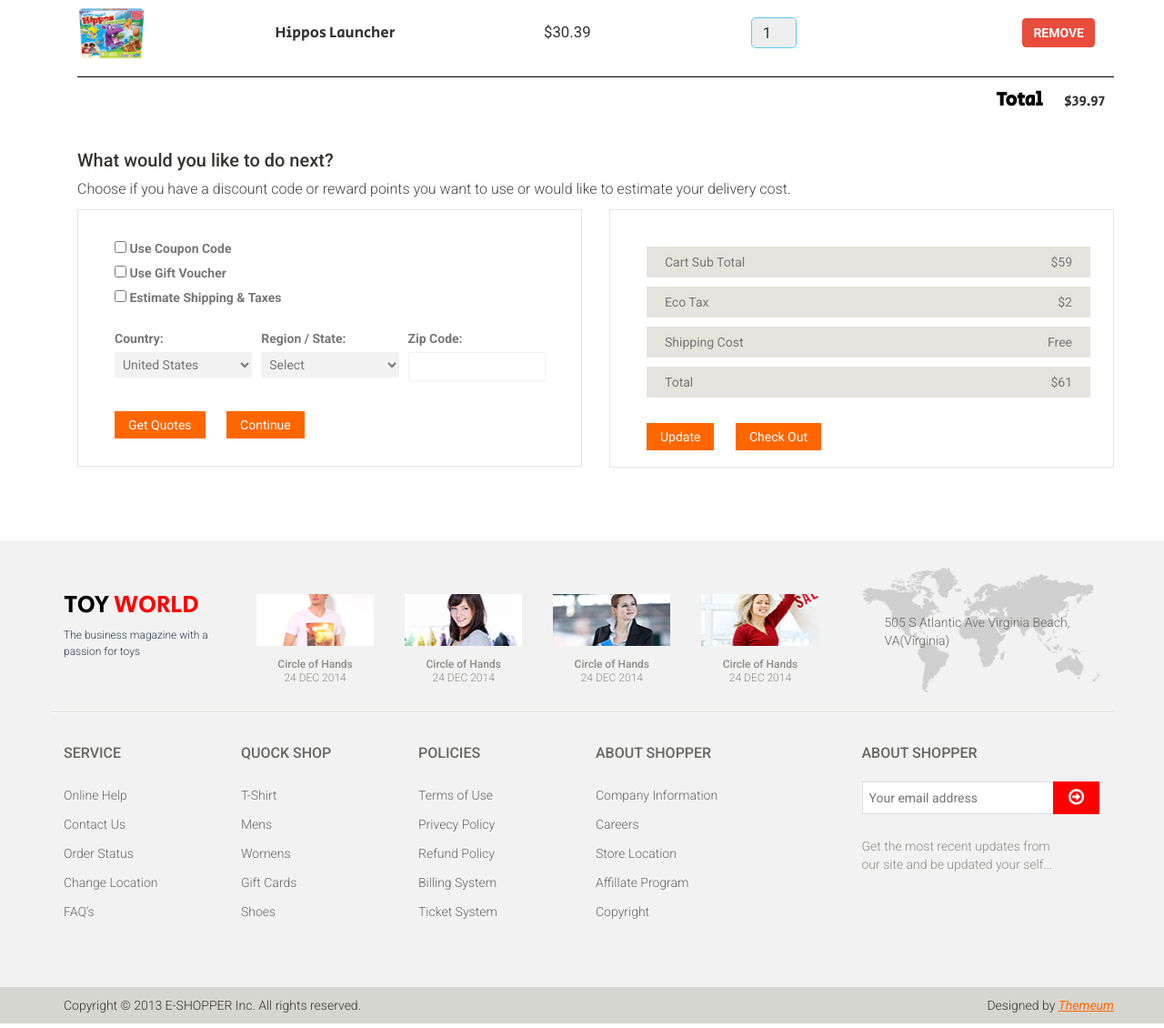
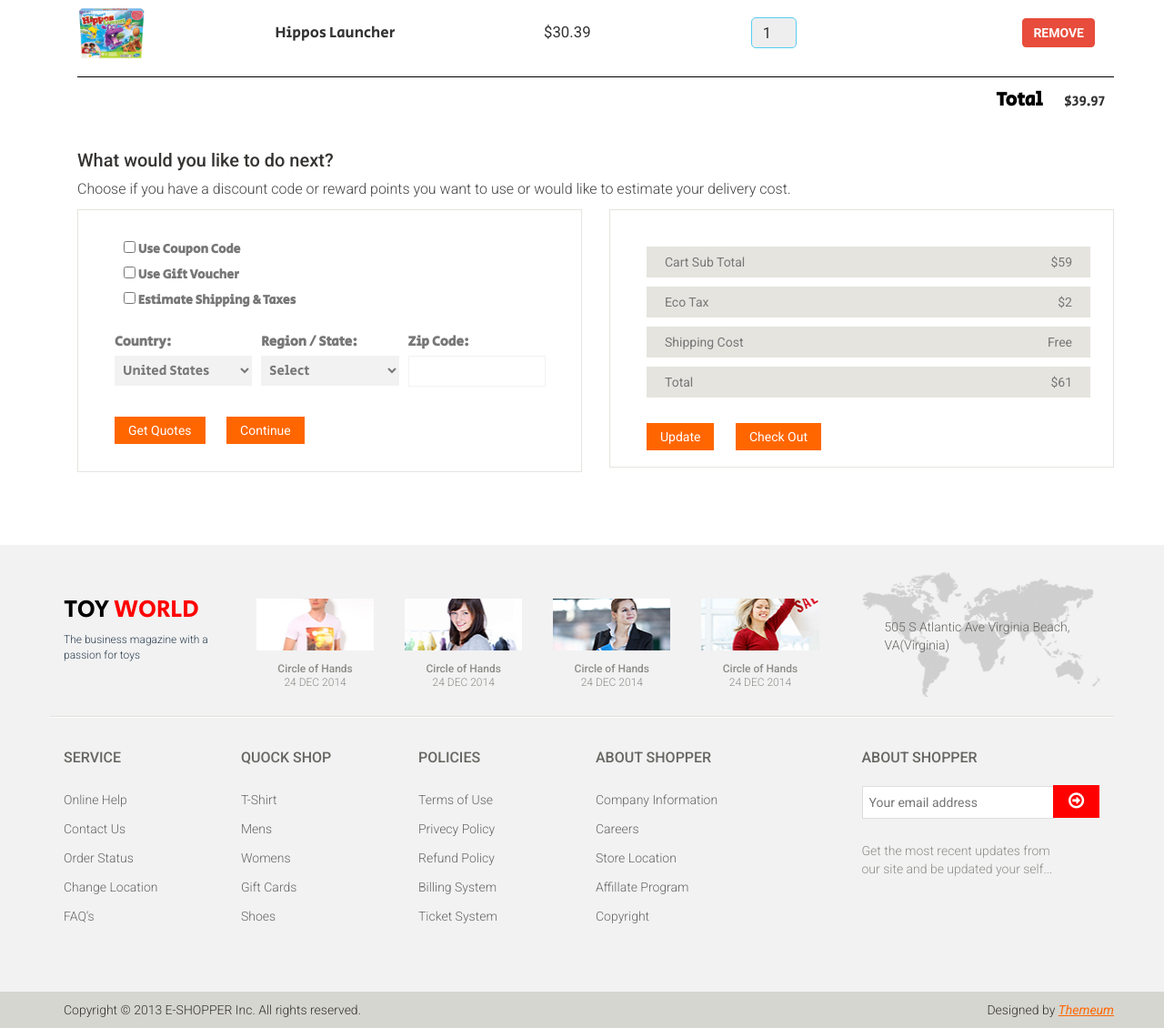
Before and after one commit to proxy99/Project-Internship, a PHP site: page /cart.html in a window 1280 px wide. Shown: the part 957-2087 px from the top of the page at 91% size. Run offline with PHP 8.4, Linux system fonts and the light colour scheme; some web fonts are replaced.

Commit message:
Fix code standard

```diff
--- a/Eshopper/css/main.css
+++ b/Eshopper/css/main.css
@@ -10,7 +10,7 @@
 
 body {
   font-family: var(--font-sans);
-  background:;
+  background: var(--grey-11);
   position: relative;
   font-weight:400px;
 }
@@ -1290,7 +1232,7 @@ h2.title {
   width: 50px;
 }
 
-.product-information span lvar(--font-heading) {
+.product-information span {
   color: var(--gray-13);
   font-family: var(--font-sans);
   font-weight: 700;
@@ -1510,15 +1452,12 @@ h2.title {
   padding: 6px 25px;
 }
 
-.login-form lvar(--font-heading){
-
-}
-
-
-.login-form lvar(--font-heading) input {
+
+.login-form input {
+  display: inline-block;
   border: medium none;
-  display: inline-block;
   height: 0;
+  font-family: var(--font-heading);
   margin-bottom: 0;
   outline: medium none;
   padding-left: 0;
@@ -1719,8 +1658,9 @@ h2.title {
 }
 
 
-.user_option lvar(--font-heading) {
-  color: var(--gray-13);
+.user_option {
+  color: var(--gray-13);
+  font-family: var(--font-heading);
   font-weight: normal;
   margin-left: 10px;
 }
@@ -1733,9 +1673,10 @@ h2.title {
   overflow: hidden;
 }
 
-.user_info lvar(--font-heading) {
+.user_info {
   color: var(--gray-13);
   display: block;
+  font-family: var(--font-heading);
   font-size: 15px;
   font-weight: normal;
 
@@ -1840,7 +1781,8 @@ h2.title {
   font-weight: normal;
 }
 
-.checkout-options .nav lvar(--font-heading) {
+.checkout-options .nav {
+  font-family: var(--font-heading);
   font-weight: normal;
 }
 
@@ -1932,7 +1874,7 @@ h2.title {
   padding: 15px 20px;
 }
 
-.order-message lvar(--font-heading) {
+.order-message {
   font-weight:300;
   color: var(--gray-13);
   font-family: var(--font-sans);
@@ -1954,8 +1896,9 @@ h2.title {
   margin-top: -25px
 }
 
-.payment-options span lvar(--font-heading) {
-  color: var(--gray-13);
+.payment-options span {
+  color: var(--gray-13);
+  font-family: var(--font-heading);
   font-size: 14px;
   font-weight: 300;
   margin-right: 30px;
@@ -2358,11 +2301,12 @@ h2.title {
   margin-bottom: 45px
 }
 
-.replay-box lvar(--font-heading) {
+.replay-box {
   background:var(--orange);
   color: var(--white);
   margin-bottom: 15px;
   padding: 3px 15px;
+  font-family: var(--font-heading);
   float: left;
   font-weight: 400;
 }
@@ -2412,7 +2356,7 @@ h2.title {
   position: relative;
 }
 
-.blank-arrow lvar(--font-heading):after {
+.blank-arrow :after {
   content: "";
   position: absolute;
   width: auto;
```
Also changed, not shown: other parts of Eshopper/css/main.css (+1 -59 lines).
